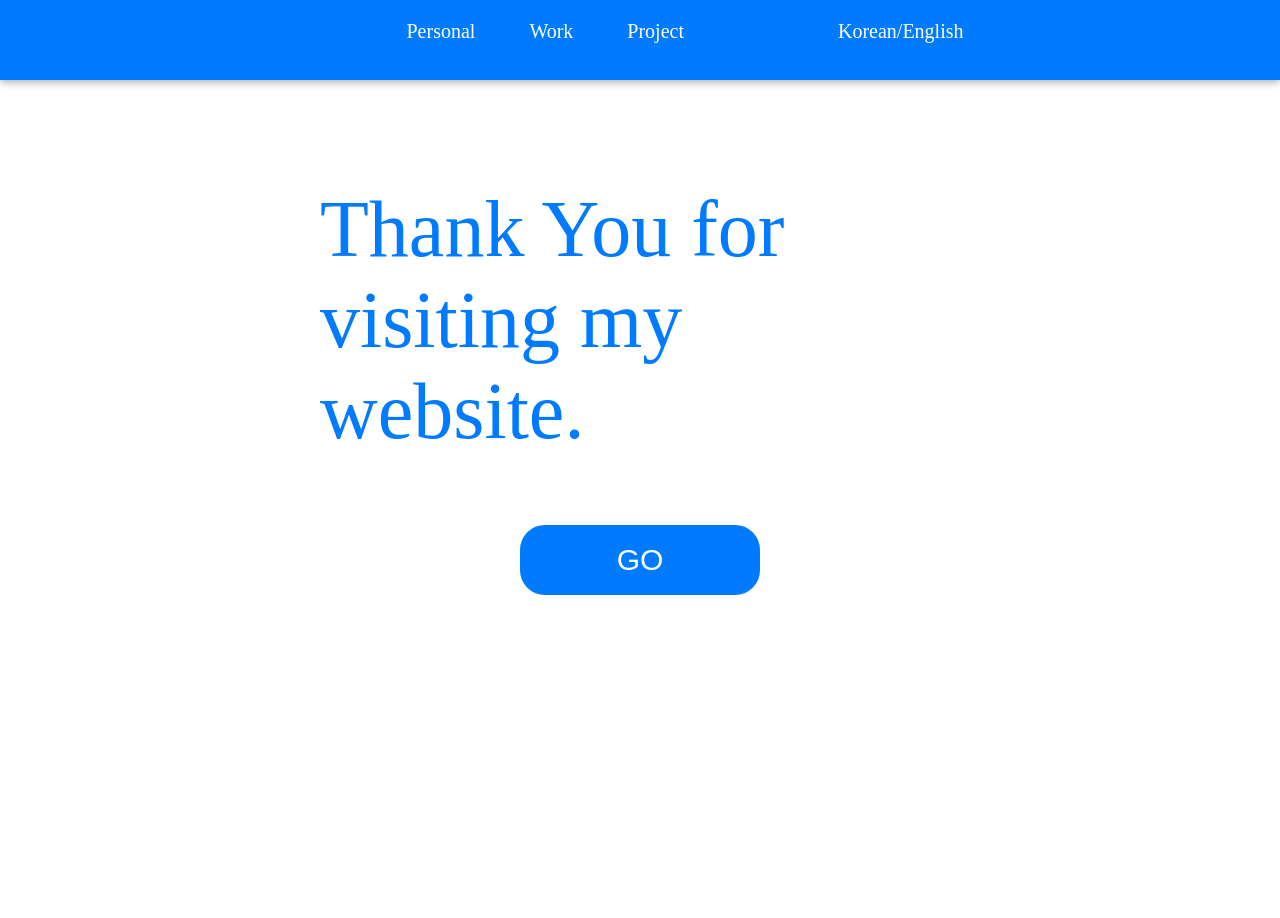
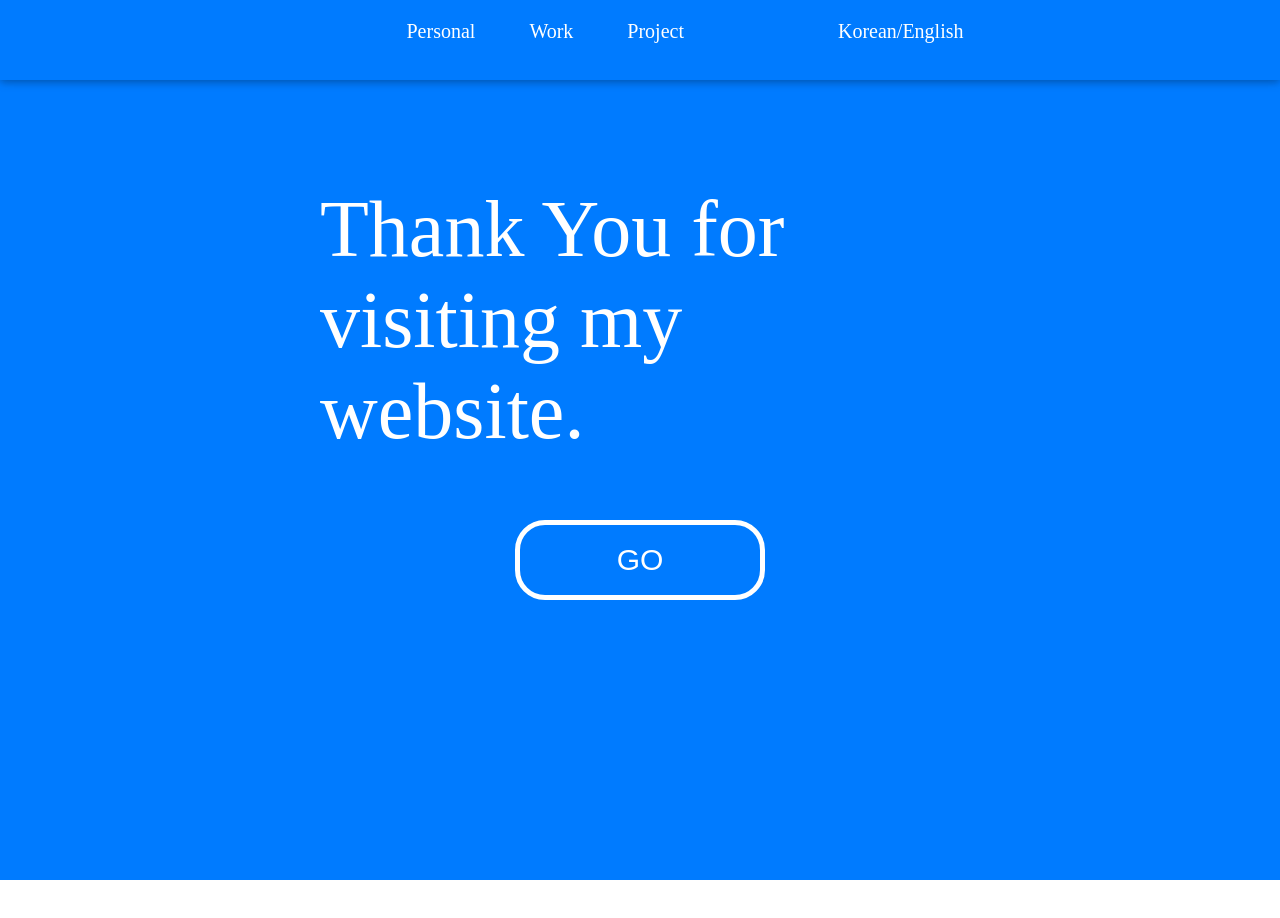
Before and after one commit to mokmokahr/websiteTemplate, a plain HTML site: page index.html in a window 1280 px wide. Shown: the top 918 px of the page. Before the commit the page ends 880 px from the top, so only its background shows below. Drawn offline with Linux system fonts and the light colour scheme.

Commit message:
FIX: Fix the scrollup effect

```diff
--- a/index.html
+++ b/index.html
@@ -21,5 +21,7 @@
         <div id="big-font">Thank You for visiting my website.</div>
         <button id="go-btn">GO</button>
     </div>
+    <div style="height: 100000px;">
+    </div>
 </body>
 </html>
--- a/javascript/script.js
+++ b/javascript/script.js
@@ -2,16 +2,14 @@ alert("helloworld");
 
 function changeColorDetectingScroll(){
 	console.log(window.scrollY);
-	window.addEventListener('scroll',(ev)=>{
-		if(30 < window.scrollY){
-			document.getElementById("main-session").style.backgroundColor = "white";
-			document.getElementById("big-font").style.color = "rgb(0, 123, 255)";
-		}
-		else{
-			document.getElementById("main-session").style.backgroundColor = "rgb(0, 123, 255);";
-			document.getElementById("big-font");
-		}
-	});
+	if(80 < window.scrollY){
+		document.getElementById("main-session").style.backgroundColor = "white";
+		document.getElementById("big-font").style.color = "rgb(0, 123, 255)";
+	}
+	else{
+		document.getElementById("main-session").style.backgroundColor = "rgb(0, 123, 255)";
+		document.getElementById("big-font").style.color = "white";
+	}
 }
 
 setInterval(changeColorDetectingScroll,10);
```
